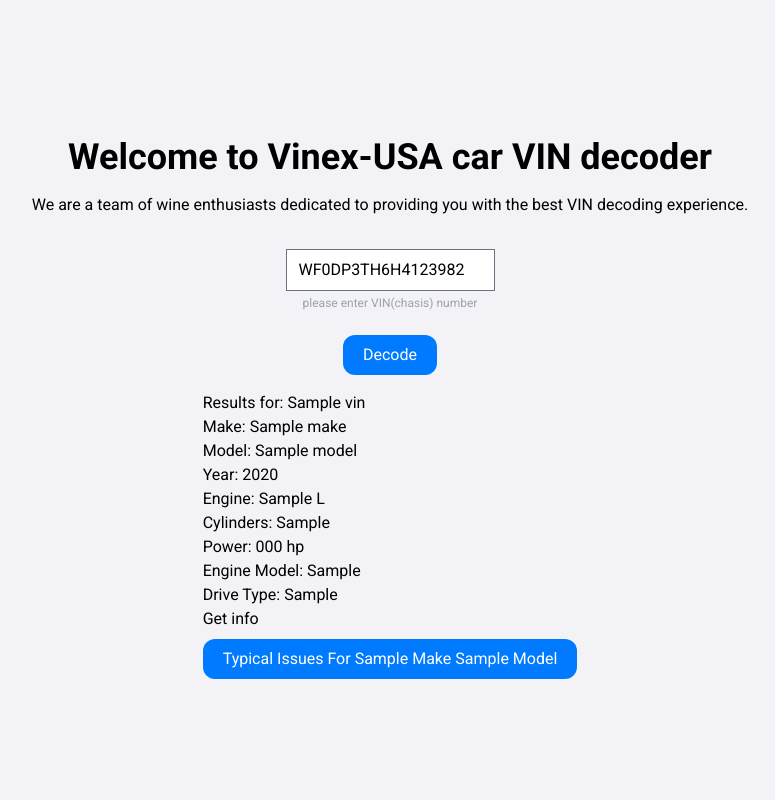
After one commit to mateusz97i1/Vin_decoder_app, a Django app: template vin_decoder/templates/home.html in a window 1280 px wide. The commit adds this page. Shown: the whole page, without its empty margins (250-1025 px from the left). Run offline with Django 5.2, Linux system fonts and the light colour scheme; tables that the repository leaves empty hold one stand-in row (values such as "Sample post"); the template is opened without the code that fills it: values that come from a table or form of the project are taken from there, most other values are stand-ins (such as "Sample title", 1, 10 or a date in 2020); some libraries are stand-ins or nearby versions.

Commit message:
push forwrd

```diff
--- a/theme/static/css/dist/styles.css
+++ b/theme/static/css/dist/styles.css
@@ -810,6 +810,10 @@ input:where([type='file']):focus {
   margin-top: 0.5rem;
 }
 
+.mt-4 {
+  margin-top: 1rem;
+}
+
 .flex {
   display: flex;
 }
@@ -825,6 +829,10 @@ input:where([type='file']):focus {
 .max-w-fit {
   max-width: -moz-fit-content;
   max-width: fit-content;
+}
+
+.cursor-pointer {
+  cursor: pointer;
 }
 
 .flex-col {
@@ -904,8 +912,17 @@ input:where([type='file']):focus {
   line-height: 1rem;
 }
 
+.text-lg {
+  font-size: 1.125rem;
+  line-height: 1.75rem;
+}
+
 .font-bold {
   font-weight: 700;
+}
+
+.font-semibold {
+  font-weight: 600;
 }
 
 .capitalize {
--- a/vin_decoder/forms.py
+++ b/vin_decoder/forms.py
@@ -25,5 +25,7 @@ class InputVinForm(forms.Form):
             'placeholder': "Enter 17-digit VIN",
             'style' : "text-transform: uppercase;"
         }),
-        help_text = "please enter VIN(chasis) number"
+        help_text = "please enter VIN(chasis) number",
+        # just for testing purposes, you can remove it later
+        initial= "WF0DP3TH6H4123982"
     )
--- a/theme/templates/home.html
+++ b/vin_decoder/templates/home.html
@@ -23,7 +23,9 @@
 <body class="font-roboto">
     <div class="flex flex-col items-center justify-center bg-background min-h-svh">
         <div class="container flex flex-col px-4 py-8 mx-auto text-center ">
-            <h1 class="mb-4 text-4xl font-bold">Welcome to Vinex-USA car VIN decoder</h1>
+            <h1 class="mb-4 text-4xl font-bold cursor-pointer"> <a href="{% url 'vin_decoder:home' %}">Welcome to
+                    Vinex-USA
+                    car VIN decoder</a></h1>
             <p>We are a team of wine enthusiasts dedicated to providing you with the best VIN decoding experience.</p>
         </div>
         <!-- #decode form butoon and input -->
@@ -75,14 +77,14 @@
             <p>Power: {{ car_info.EngineHP }} hp</p>
             <p>Engine Model: {{ car_info.EngineModel }}</p>
             <p>Drive Type: {{ car_info.DriveType }}</p>
+
+
             <p>Get info</p>
-            <form method="post">
-                {% csrf_token %}
 
-                <input type="submit" name="typical_issues"
-                    value="Typical issues for {{ car_info.Make }} {{ car_info.Model }}"
-                    class="self-center px-5 py-2 mt-2 text-white capitalize transition-opacity rounded-xl bg-accent hover:opacity-90">
-            </form>
+            <!-- partial redner -->
+            <div id="partial_typical_issues_response">
+                {% include 'partials/gpt_typical_issues_car.html' %}
+            </div>
             {% else %}
             <p>No additional information available for this VIN.</p>
             {% endif %}
@@ -92,6 +94,7 @@
             <p>VIN must be exactly 17 characters: {{ vin }}</p>
             {% endif %}
         </div>
+
     </div>
 </body>
 
--- /dev/null
+++ b/vin_decoder/templates/partials/gpt_typical_issues_car.html
@@ -0,0 +1,17 @@
+{% load static tailwind_tags %}
+{% load static %}
+
+<form hx-post="{% url 'vin_decoder:get_car_issues' %}" hx-target="#partial_typical_issues_response" hx-swap="innerHTML">
+    {% csrf_token %}
+
+    <input type="hidden" name="typical_issues" value="true">
+
+    <button type="submit"
+        class="self-center px-5 py-2 mt-2 text-white capitalize transition-opacity rounded-xl bg-accent hover:opacity-90">
+        Typical issues for {{ car_info.Make }} {{ car_info.Model }}
+    </button>
+</form>
+
+<div id="response_test">
+    <p class="mt-4 text-lg font-semibold">{{ message }}</p>
+</div>
--- a/vin_decoder/urls.py
+++ b/vin_decoder/urls.py
@@ -4,5 +4,6 @@ from . import views
 app_name = 'vin_decoder'
 
 urlpatterns = [
-    path('', views.home, name= 'home')
+    path('', views.home, name= 'home'),
+    path('get_car_issues', views.get_vehicle_data_vin, name= "get_car_issues") #urls for partial too
 ]
```
Also changed, not shown: vin_decoder/views.py (+11 -12 lines).
